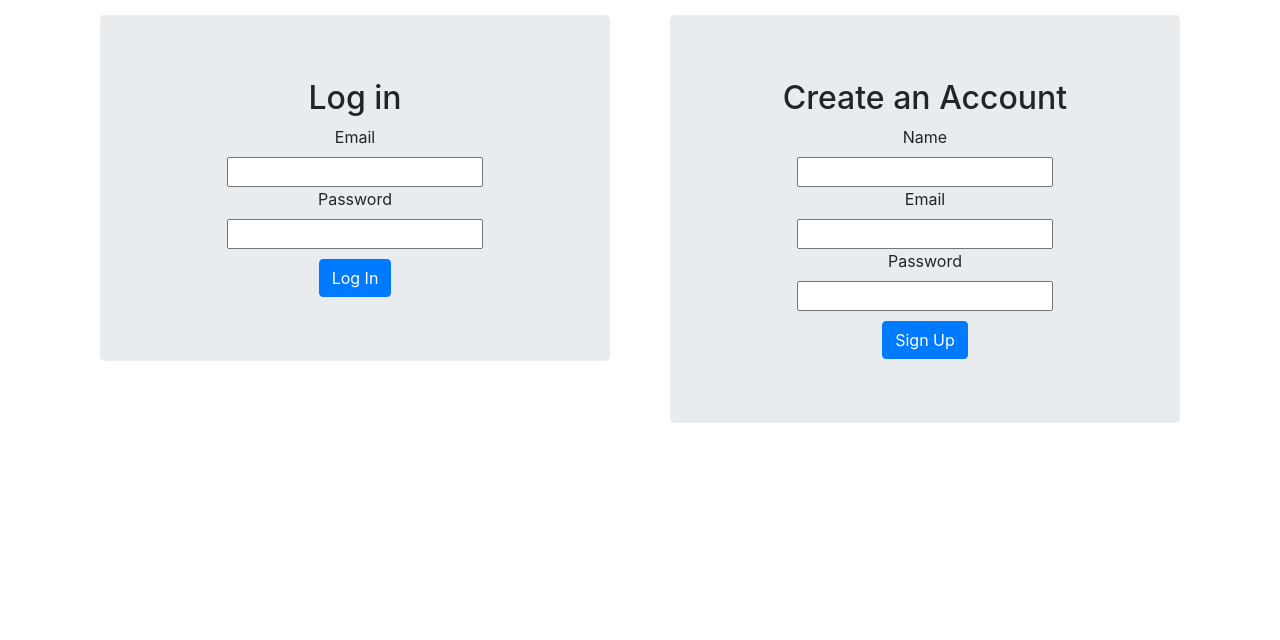
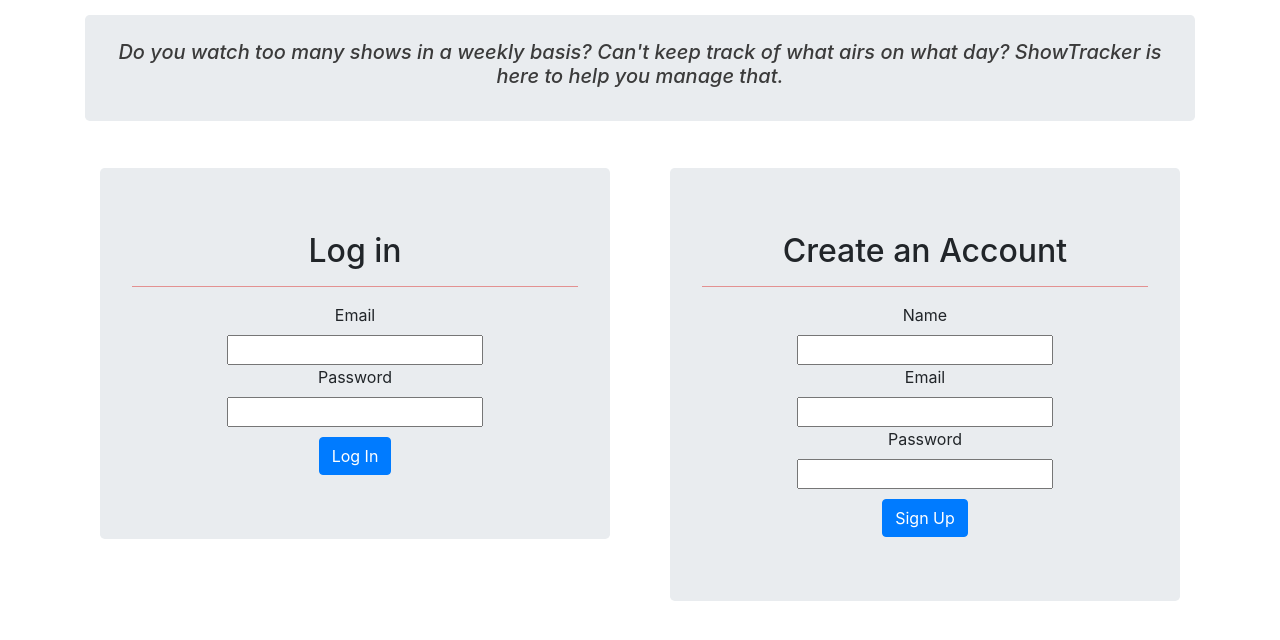
Before and after one commit to 1HectorAC/ShowTracker, a Flask app: page / in a window 1280 px wide. Shown: the part 116-756 px from the top of the page. Run offline with Flask 2, Linux system fonts and the light colour scheme; some libraries are stand-ins or nearby versions.

Commit message:
Added description panel and some styling in home.html.

```diff
--- a/static/css/style.css
+++ b/static/css/style.css
@@ -37,3 +37,11 @@
   .showText {
     line-height: 15px;
   }
+
+.textPanel {
+  padding:25px;
+  margin-top: 15px;
+  text-align: center;
+  font-style: italic;
+  color:#3b3b3b
+}
--- a/templates/home.html
+++ b/templates/home.html
@@ -1,13 +1,18 @@
 {% extends "base.html" %}
 
 {% block content %}
-
+<div class="container">
+    <div class="jumbotron textPanel">
+        <h5>Do you watch too many shows in a weekly basis? Can't keep track of what airs on what day? ShowTracker is here to help you manage that.</h5>
+    </div>
+</div>
 <div class="container" style="padding-top: 15px;">
     <div class="row">
         <div class="col-md-6">
             <div class="container text-center">
                 <div class="jumbotron">
                     <h2>Log in</h2>
+                    <hr style="background-color: #fda1a1;">
                     <form name="login_form">
                         <label for="email">Email</label>
                         <input type="text" name="email" class="field" required>
@@ -28,6 +33,7 @@
             <div class="container text-center">
                 <div class="jumbotron">
                     <h2>Create an Account</h2>
+                    <hr style="background-color: #fda1a1;">
                     <form name="signup_form">
                         <label for="name">Name</label>
                         <input type="text" name="name" class="field" required>
```
